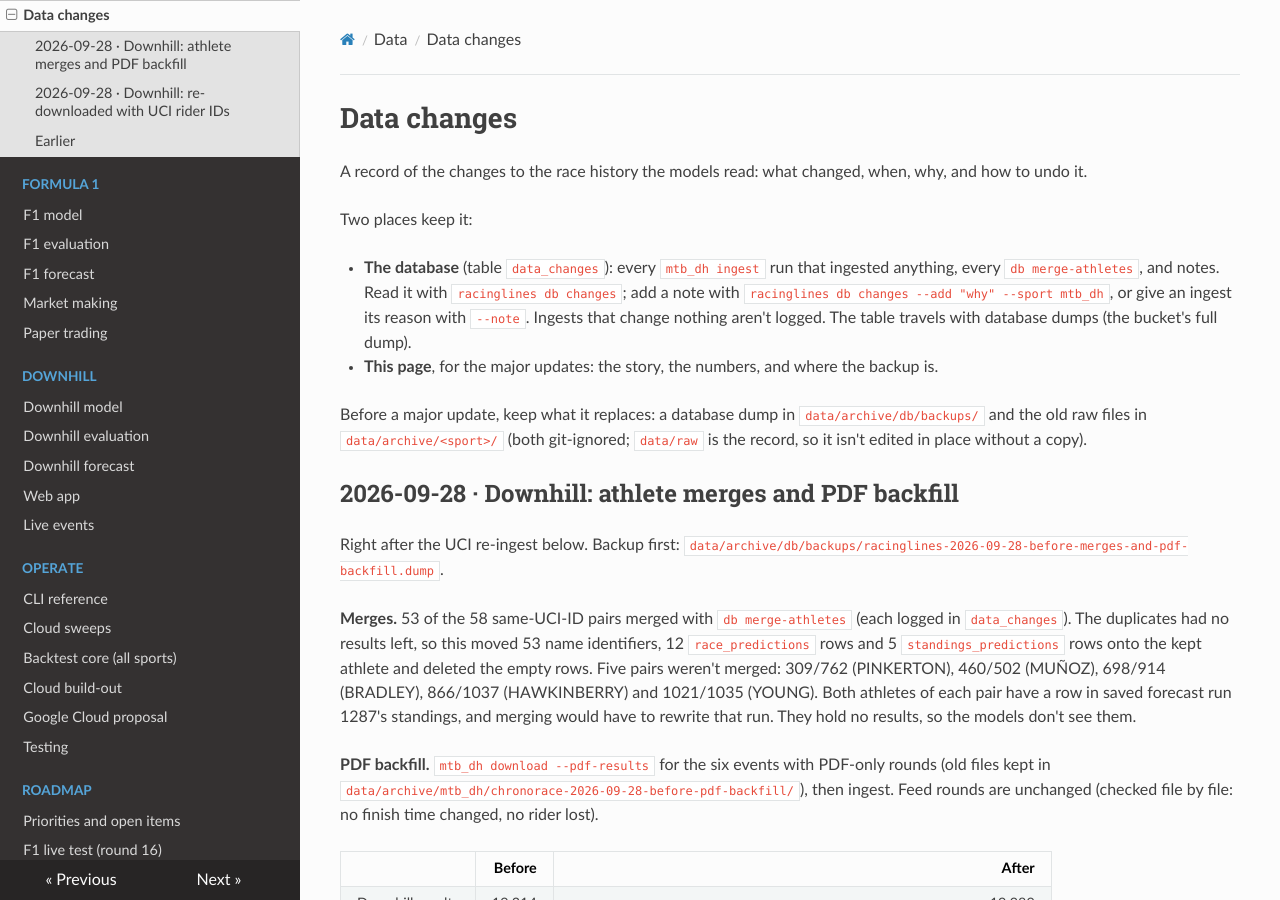
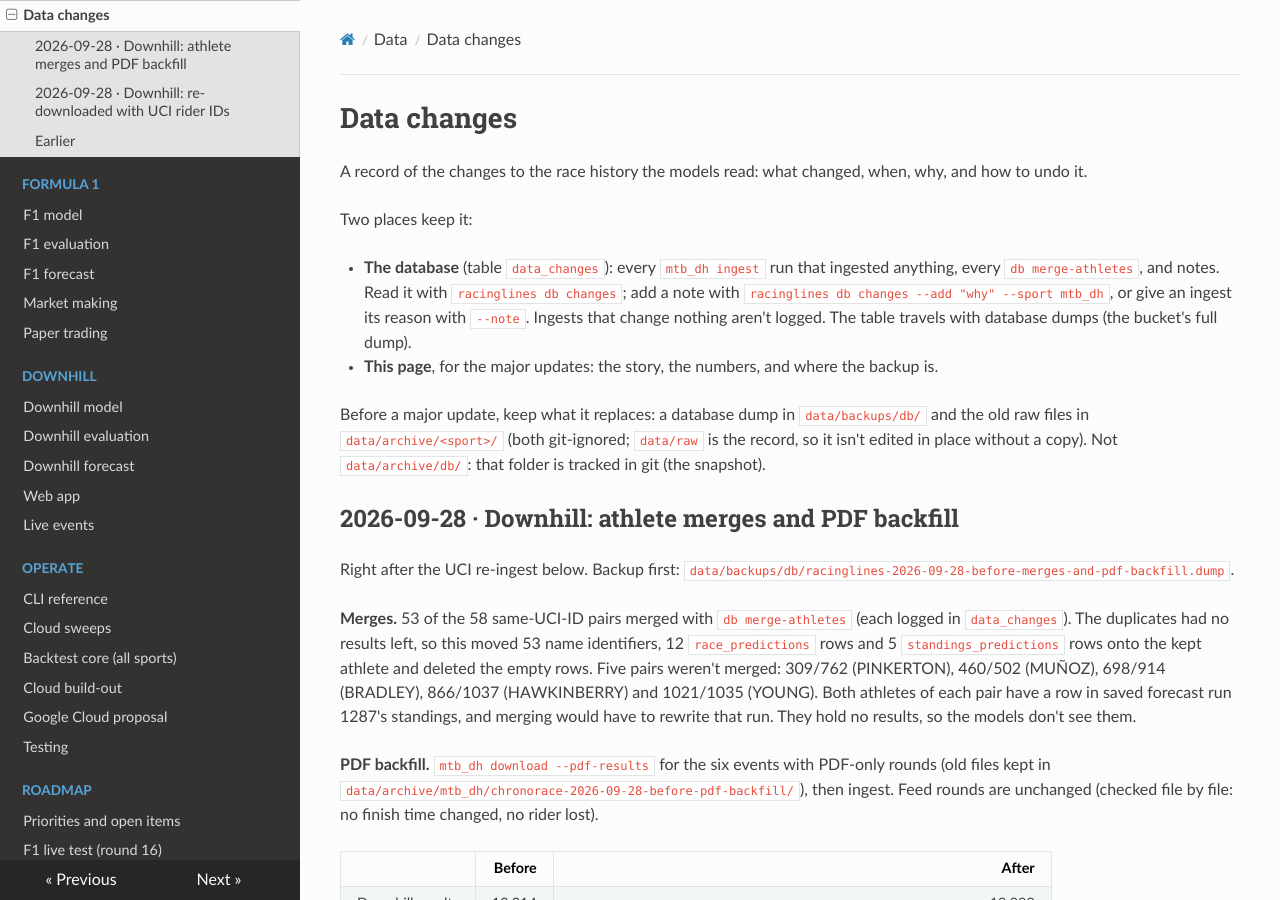
Before and after one commit to lalligagger/racinglines-public, an MkDocs documentation site: the page built from docs/data-changes.md, in a window 1280 px wide and 900 px high. Built offline with MkDocs 1.6.1, drawn with Linux system fonts in a browser that asks for light colours; nearby versions of some CDN libraries; some of the changed text lies outside the part shown.

Commit message:
Data changes: database backups go in data/backups/db (data/archive/db is tracked)
Co-Authored-By: Claude Opus 5.5 (1M context) <noreply@anthropic.com>

```diff
--- a/docs/data-changes.md
+++ b/docs/data-changes.md
@@ -10,14 +10,14 @@ Two places keep it:
   change nothing aren't logged. The table travels with database dumps (the bucket's full dump).
 - **This page**, for the major updates: the story, the numbers, and where the backup is.
 
-Before a major update, keep what it replaces: a database dump in `data/archive/db/backups/` and the old raw
+Before a major update, keep what it replaces: a database dump in `data/backups/db/` and the old raw
 files in `data/archive/<sport>/` (both git-ignored; `data/raw` is the record, so it isn't edited in place
-without a copy).
+without a copy). Not `data/archive/db/`: that folder is tracked in git (the snapshot).
 
 ## 2026-09-28 · Downhill: athlete merges and PDF backfill
 
 Right after the UCI re-ingest below. Backup first:
-`data/archive/db/backups/racinglines-2026-09-28-before-merges-and-pdf-backfill.dump`.
+`data/backups/db/racinglines-2026-09-28-before-merges-and-pdf-backfill.dump`.
 
 **Merges.** 53 of the 58 same-UCI-ID pairs merged with `db merge-athletes` (each logged in `data_changes`).
 The duplicates had no results left, so this moved 53 name identifiers, 12 `race_predictions` rows and 5
@@ -72,7 +72,7 @@ in `data_changes`).
 - Schema: `alembic upgrade head` ran first (`live_events`, `data_changes`). A checkout older than PR #8 won't
   recognise the database's revision; pull `live-event` (with PR #8) before `db init` there.
 
-**Undo.** `data/archive/db/backups/racinglines-2026-09-28-before-uci-reingest.dump` (restore with
+**Undo.** `data/backups/db/racinglines-2026-09-28-before-uci-reingest.dump` (restore with
 `pg_restore --clean`), and the old files in `data/archive/mtb_dh/chronorace-2026-09-28-before-uci/`.
 
 ## Earlier
```
